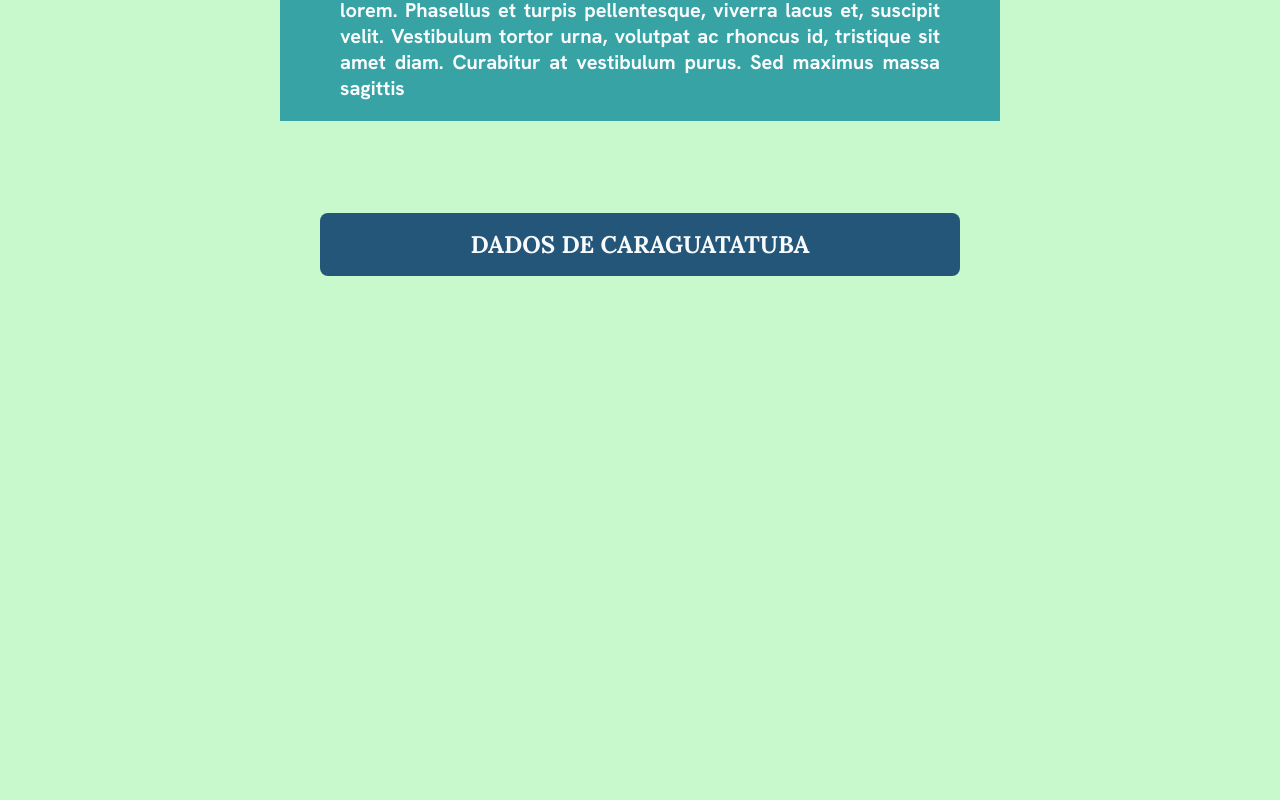
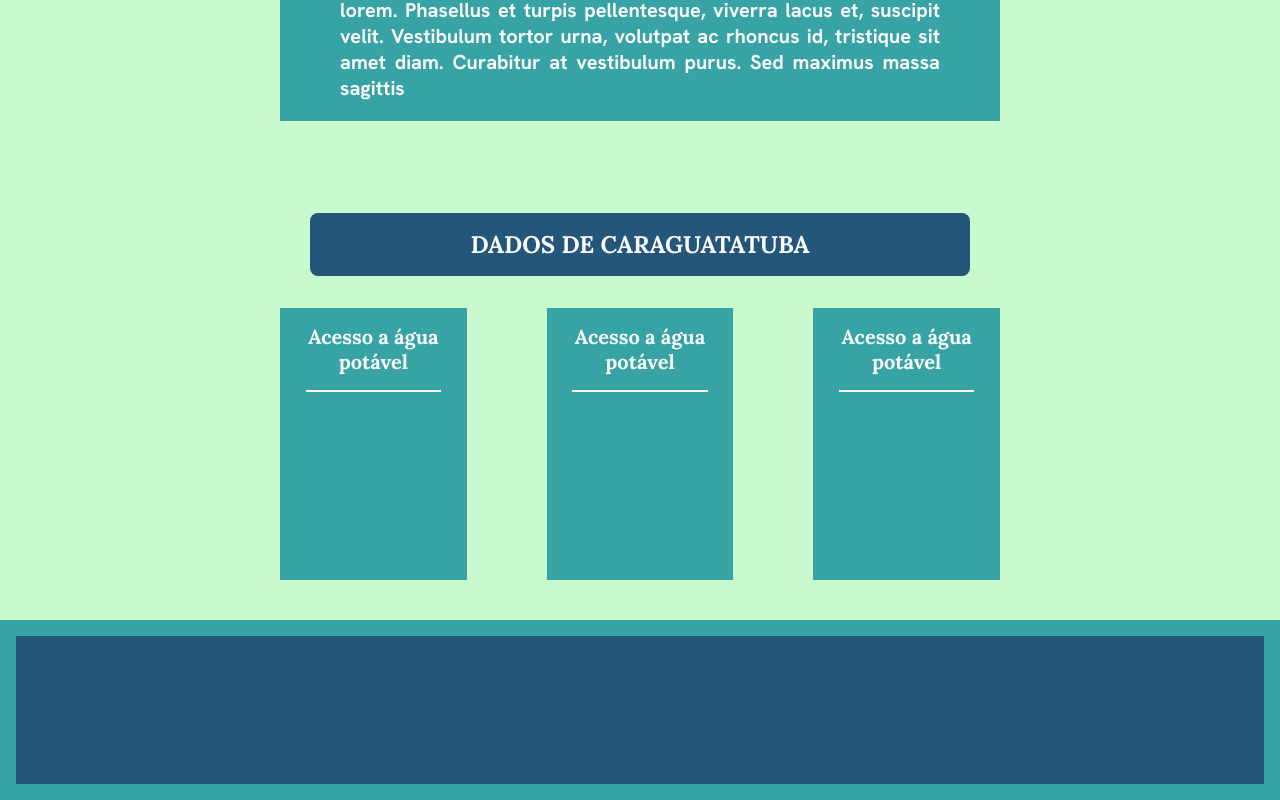
Before and after one commit to lucca-sayuri/car-agua, a React (Vite) app: page /info/agua in a window 1280 px wide. Shown: the part 480-1280 px from the top of the page. Before the commit the page ends 810 px from the top, so only its background shows below. Built offline with nearby package versions, Linux system fonts and the light colour scheme; no server answers.

Commit message:
fazendo footer (acho que a gente tem que melhorar antes); fazendo cards dos gráficos; tirei o app.jsx pq era da era heian; arrumei um erro de sintaxe lá sla (tava escrito tipo "utoComplete" em vez de "AutoComplete" em um coiso do gusetavo)

```diff
--- a/src/components/Footer/Footer.css
+++ b/src/components/Footer/Footer.css
@@ -0,0 +1,9 @@
+.footer-box {
+    background-color: var(--color-zure);
+    width: 100%;
+    height: 180px;
+    outline: 16px;
+    outline-style: solid;
+    outline-offset: -16px;
+    outline-color: #37a3a5;
+}
--- a/src/components/Footer/Footer.jsx
+++ b/src/components/Footer/Footer.jsx
@@ -1,6 +1,11 @@
+import './Footer.css'
+
 export default function Footer() {
     return (
         <>
+            <div className="footer-box">
+
+            </div>
         </>
     )
 }
--- /dev/null
+++ b/src/components/GraphCard/GraphCard.css
@@ -0,0 +1,22 @@
+.graph-card {
+    background-color: #37a3a5;
+    color: var(--color-white);
+    height: 240px;
+    padding: 16px 10px 16px 10px;
+    display: flex;
+    flex-direction: column;
+    align-items: center;
+}
+
+.graph-card h3 {
+    font-size: 20px;
+    margin-bottom: 16px;
+    text-align: center;
+}
+
+.graph-card hr {
+    width: 80%;
+    border-width: 1px;
+    border-style: solid;
+    border-color: var(--color-white);
+}
--- /dev/null
+++ b/src/components/GraphCard/GraphCard.jsx
@@ -0,0 +1,12 @@
+import './GraphCard.css'
+
+export default function GraphCard(props) {
+    return (
+        <>
+            <div className='graph-card'>
+                <h3>{props.title}</h3>
+                <hr />
+            </div>
+        </>
+    )
+}
--- a/src/components/InfoNav/InfoNav.css
+++ b/src/components/InfoNav/InfoNav.css
@@ -7,7 +7,7 @@
     flex-direction: column;
     text-align: center;
     max-height: fit-content;
-    max-width: fit-content;
+    width: 70%;
     padding: 16px 100px;
 }
 
--- a/src/components/InfoText/InfoText.css
+++ b/src/components/InfoText/InfoText.css
@@ -5,7 +5,6 @@
     color: var(--color-white);
     text-align: justify;
     align-items: center;
-    max-width: fit-content;
     padding: 20px 60px;
     gap: 10px;
     max-height: fit-content;
--- a/src/layouts/CenteredLayout/CenteredLayout.jsx
+++ b/src/layouts/CenteredLayout/CenteredLayout.jsx
@@ -1,5 +1,6 @@
 import { Outlet } from "react-router"
 import Header from "../../components/Header/Header"
+import Footer from "../../components/Footer/Footer"
 import './CenteredLayout.css'
 
 export default function CenteredLayout() {
@@ -9,6 +10,7 @@ export default function CenteredLayout() {
             <div className="centered-layout">
                 <Outlet/>
             </div>
+            <Footer/>
         </>
     )
 }
--- a/src/pages/Info/Info.css
+++ b/src/pages/Info/Info.css
@@ -16,7 +16,14 @@
     flex-direction: column;
     text-align: center;
     max-height: fit-content;
-    max-width: fit-content;
+    width: 50%;
     padding: 16px 150px;
     color: var(--color-white);
 }
+
+.graph-grid {
+    display: grid;
+    width: 100%;
+    grid-template-columns: 1fr 1fr 1fr;
+    gap: 80px;
+}
--- a/src/pages/Info/Info.jsx
+++ b/src/pages/Info/Info.jsx
@@ -1,6 +1,7 @@
 import "./Info.css";
 import InfoNav from "../../components/InfoNav/InfoNav";
 import InfoText from "../../components/InfoText/InfoText";
+import GraphCard from "../../components/GraphCard/GraphCard";
 
 export default function Info() {
     return (
@@ -13,6 +14,12 @@ export default function Info() {
                 <div className="data-title">
                     <h2>DADOS DE CARAGUATATUBA</h2>
                 </div>
+
+                <div className="graph-grid">
+                    <GraphCard title={"Acesso a água potável"} />
+                    <GraphCard title={"Acesso a água potável"} />
+                    <GraphCard title={"Acesso a água potável"} />
+                </div>
             </div>
         </>
     );
--- a/src/pages/Login/Login.jsx
+++ b/src/pages/Login/Login.jsx
@@ -39,7 +39,7 @@ export default function Login() {
                 <form className="form-login" onSubmit={handleSubmit}>
 
                     <label htmlFor="login-email">E-mail</label>
-                    <input id="login-email" type="email" placeholder="Insira o seu e-mail" value={email} onChange={(event) => setEmail(event.target.value)} utoComplete="email" required />
+                    <input id="login-email" type="email" placeholder="Insira o seu e-mail" value={email} onChange={(event) => setEmail(event.target.value)} AutoComplete="email" required />
 
                     <label htmlFor="login-password">Senha</label>
                     <input id="login-password" type="password" name="password" placeholder="Insira a sua senha..." value={password} onChange={(event) => setPassword(event.target.value)} autoComplete="current-password" required />
```
Also changed, not shown: src/App.jsx (deleted, +0 -10 lines).
